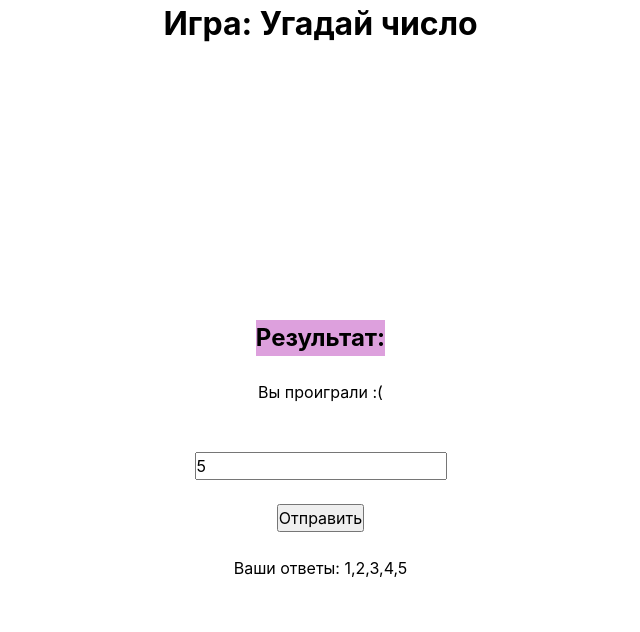
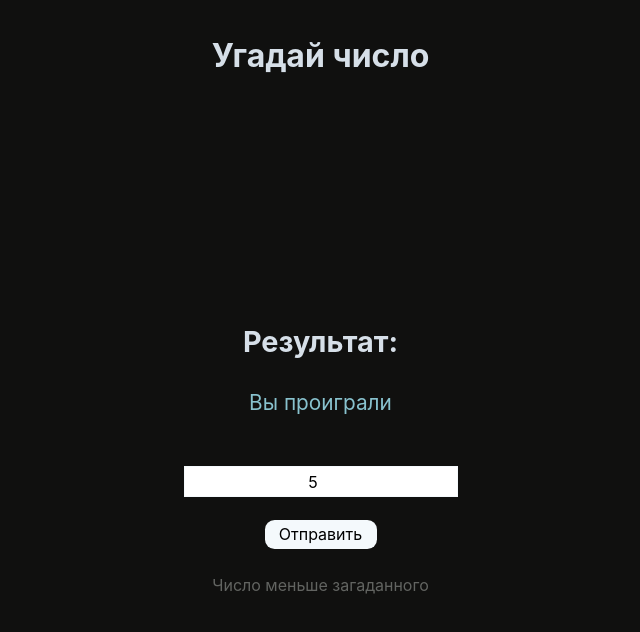
Before and after one commit to L1ttleDolly/guess-the-number, a website built with Vite: page index.html in a window 1280 px wide. Both pictures are taken after typing "5" into the empty fields and a click on the button "Отправить". Shown: the whole page, without its empty margins (312-952 px from the left). Built offline with nearby package versions, Linux system fonts and the light colour scheme.

Commit message:
Немного улучшена логика

```diff
--- a/index.html
+++ b/index.html
@@ -9,7 +9,7 @@
   </head>
   <body class="page">
     <header class="header__container">
-      <h1 class="header__title">Игра: Угадай число</h1>
+      <h1 class="header__title">Угадай число</h1>
       <p class="header__description"></p>
     </header>
     <main>
@@ -17,8 +17,9 @@
         <div class="content__container">
           <h2 class="content__title">Результат:</h2>
           <p class="content__result"></p>
+
             <form name="form">
-            <label class="">
+              <label class="field__label">
 
               </label>
               <input
@@ -28,7 +29,9 @@
               />
               <button class="button" type="submit">Отправить</button>
             </form>
-          <p>Ваши ответы: 1,2,3,4,5</p>
+
+
+          <p class="content__answers"></p>
         </div>
       </section>
     </main>
--- a/package.json
+++ b/package.json
@@ -4,7 +4,7 @@
   "version": "0.0.0",
   "type": "module",
   "scripts": {
-    "dev": "vite",
+    "start": "vite",
     "build": "vite build",
     "preview": "vite preview"
   },
--- a/src/global.css
+++ b/src/global.css
@@ -47,6 +47,8 @@ button {
     transition-duration: 0.2s;
     padding: 0;
     margin: 0;
+    border: none;
+    outline: none;
 }
 
 aside, nav, footer, header, section, main {
--- a/src/main.js
+++ b/src/main.js
@@ -5,26 +5,35 @@ const form = $('form[name="form"]');
 const input = $('.input')
 
 const getRandomInt = () => {
-    return Math.floor(Math.random() * 100 + 1)
-}
-
-const handleSubmit = (e) => {
-    e.preventDefault()
+    return Math.floor(Math.random() * 100) + 1
 }
 
 form.addEventListener('submit', (e) => {
-    handleSubmit(e)
+    e.preventDefault()
     isShowResult()
 })
 
 function isShowResult () {
+
+    let count = []
+
     const resultContainer = $('.content__result')
     const inputValue = parseInt(input.value)
     const randomInt = getRandomInt()
 
+    console.log(randomInt)
+
+    const answers = $('.content__answers')
+
     if (randomInt === inputValue) {
-        resultContainer.textContent = 'Вы выиграли!'
-    } else {
-        resultContainer.textContent = 'Вы проиграли :('
+        resultContainer.textContent = 'Вы выиграли'
+    }
+    else if (randomInt > inputValue) {
+        resultContainer.textContent = 'Вы проиграли'
+        answers.textContent = 'Число меньше загаданного'
+
+    } else if (randomInt < inputValue) {
+        resultContainer.textContent = 'Вы проиграли'
+        answers.textContent = 'Число больше загаданного'
     }
 }
--- a/src/style.css
+++ b/src/style.css
@@ -4,8 +4,8 @@
 .page {
     min-height: 100vh;
     font-family: 'Inter', sans-serif;
-    background-color: #fff;
     font-size: 1rem;
+    background-color: #10100F;
 }
 
 .header__container {
@@ -18,7 +18,8 @@
 }
 
 .header__title {
-
+    margin-top: 2rem;
+color: #D6DFE8;
 }
 
 .header__description {
@@ -40,13 +41,73 @@
 
 .content__title {
     text-align: center;
-    background-color: plum;
+    font-size: 1.8rem;
+    color: #D6DFE8;
 }
 
+.content__result {
+    color: #88C2CE;
+    font-size: 1.3rem;
+    text-align: center;
+    width: 15rem;
+    height: 2rem;
+}
+
+
+
 form {
+    position: relative;
     display: flex;
     flex-direction: column;
     justify-content: center;
     align-items: center;
-    gap: 1.5rem;
+    row-gap: 1.5rem;
+
+    &:has(.input:not(:placeholder-shown)) .field__label {
+        color: #626461;
+        scale: 0.72;
+        translate: -4em -1.75em;
+    }
 }
+
+/*.field__label {
+    position: absolute;
+    color: #D6DFE8;
+    top: 3%;
+    z-index: -1;
+}*/
+
+.input {
+    background-color: #fff;
+    text-align: center;
+    width: 17rem;
+    height: 1.8rem;
+    outline: 1px solid #F4F9FC;
+    padding-inline: 16px;
+
+
+        &:hover,
+        &:focus {
+            border-color: #fff;
+            background-color: #fff;
+        }
+
+        &:focus {
+            background-color: #fff;
+            outline: #fff;
+        }
+}
+
+
+
+.button {
+    background-color: #F4F9FC;
+    border-radius: 0.6rem;
+    width: 7rem;
+    height: 1.8rem;
+}
+
+.content__answers {
+    font-size: 1rem;
+    color: #626461;
+}
--- /dev/null
+++ b/vite.config.js
@@ -0,0 +1,7 @@
+import { defineConfig } from "vite";
+
+export default defineConfig({
+    server: {
+        open: true,
+    },
+});
```
Lines whose indentation alone changed are shown as unchanged.
